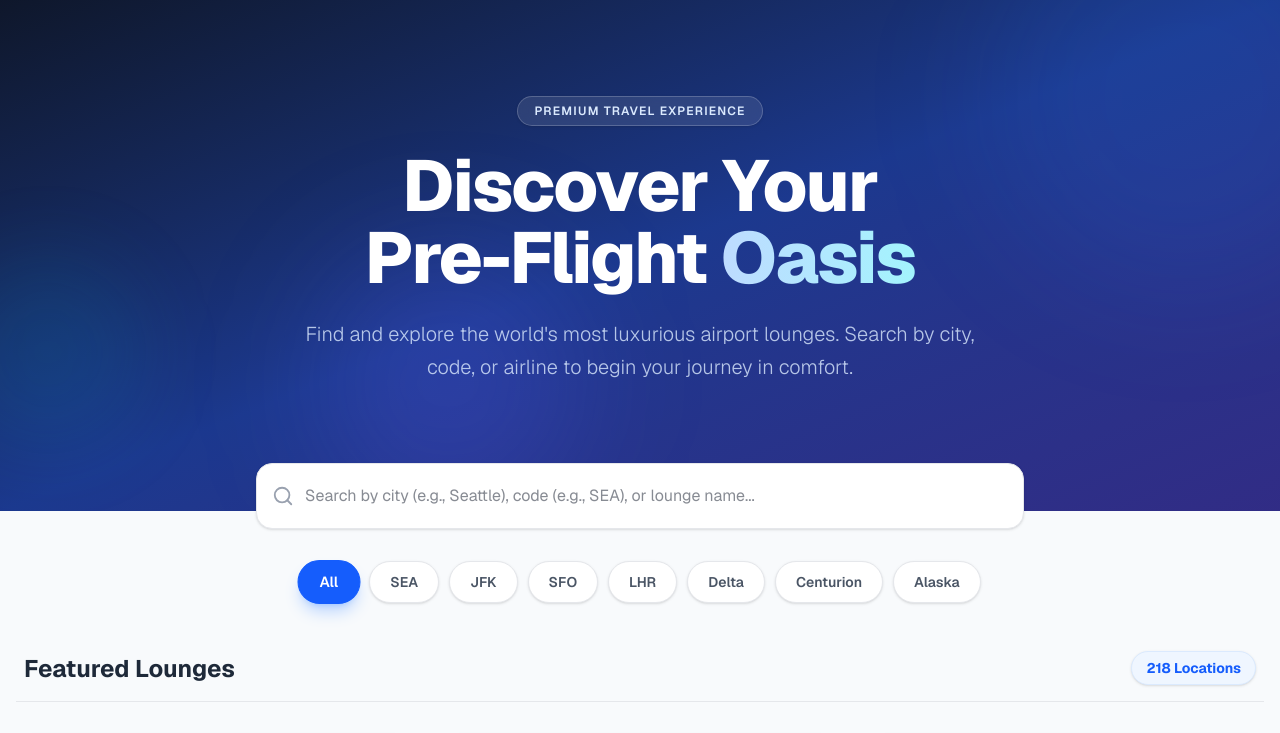
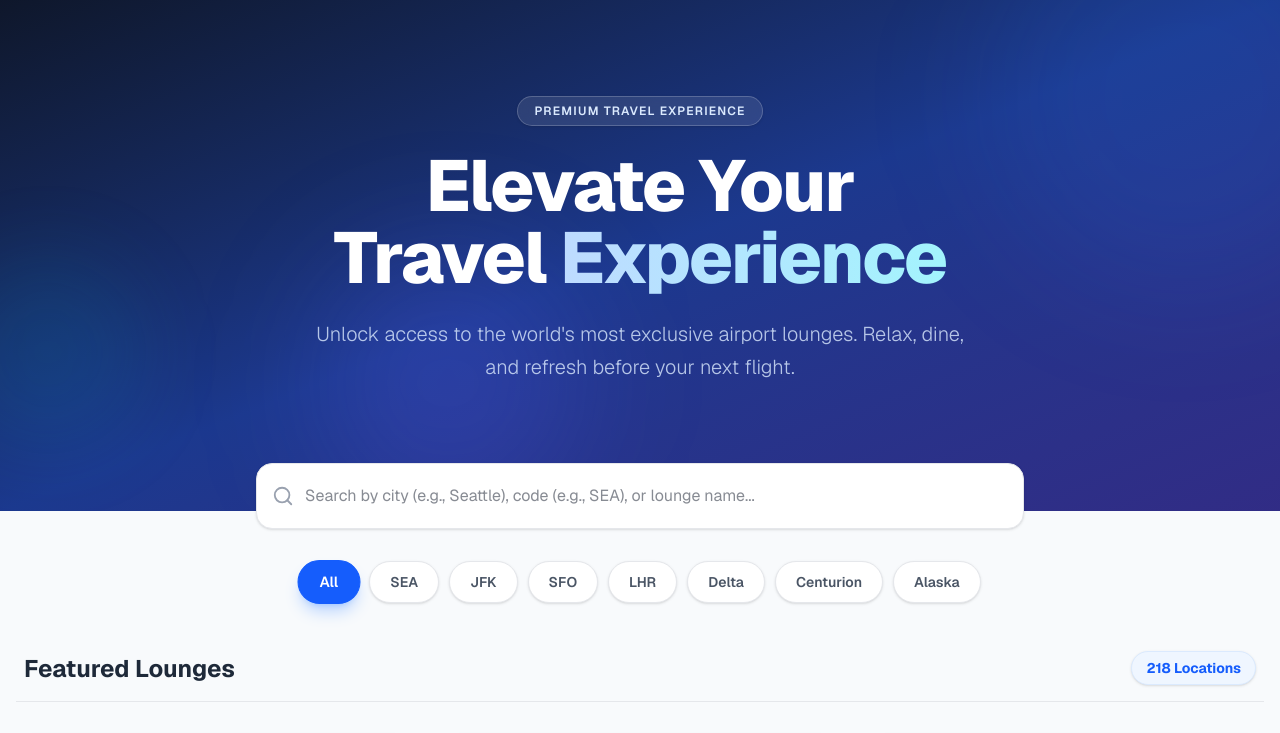
Before and after one commit to tengdu/lounge, a Next.js app: page / in a window 1280 px wide. Shown: the top 733 px of the page. Built offline with nearby package versions, Linux system fonts and the light colour scheme.

Commit message:
Update title and hero text

```diff
--- a/src/app/layout.tsx
+++ b/src/app/layout.tsx
@@ -13,8 +13,8 @@ const geistMono = Geist_Mono({
 });
 
 export const metadata: Metadata = {
-  title: "Create Next App",
-  description: "Generated by create next app",
+  title: "Lounge | Premium Airport Lounges",
+  description: "Unlock access to the world's most exclusive airport lounges. Relax, dine, and refresh before your next flight.",
 };
 
 export default function RootLayout({
--- a/src/app/page.tsx
+++ b/src/app/page.tsx
@@ -62,10 +62,10 @@ export default function Home() {
             Premium Travel Experience
           </span>
           <h1 className="text-5xl md:text-7xl font-extrabold mb-6 tracking-tight">
-            Discover Your <br className="hidden md:block"/> Pre-Flight <span className="text-transparent bg-clip-text bg-gradient-to-r from-blue-200 to-cyan-200">Oasis</span>
+            Elevate Your <br className="hidden md:block"/> Travel <span className="text-transparent bg-clip-text bg-gradient-to-r from-blue-200 to-cyan-200">Experience</span>
           </h1>
           <p className="text-lg md:text-xl text-blue-100/80 max-w-2xl mx-auto font-light leading-relaxed">
-            Find and explore the world's most luxurious airport lounges. Search by city, code, or airline to begin your journey in comfort.
+            Unlock access to the world's most exclusive airport lounges. Relax, dine, and refresh before your next flight.
           </p>
         </div>
       </header>
```
